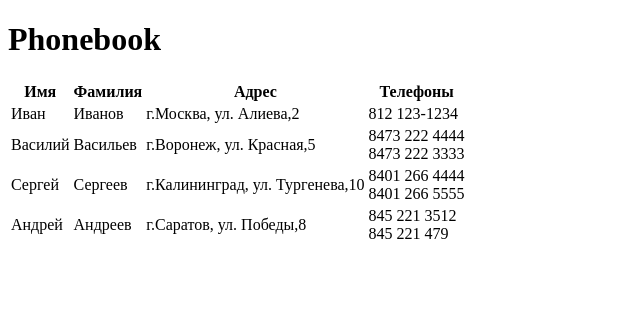
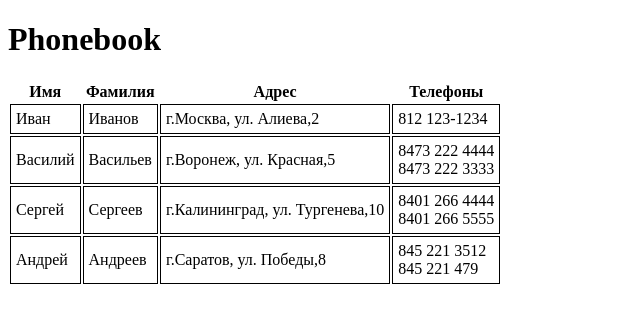
Before and after one commit to kuseal/homework, a PHP site: page /phonebook.php in a window 1280 px wide. Shown: the top 323 px of the page, without its empty margins (0-640 px from the left). Run offline with PHP 8.4, Linux system fonts and the light colour scheme.

Commit message:
Редактирование

```diff
--- a/homework4/phonebook.php
+++ b/homework4/phonebook.php
@@ -8,6 +8,12 @@
 <head>
   <meta charset="UTF-8">
   <title>Phonebook</title>
+  <style>
+    td {
+      padding: 5px; /* Поля вокруг текста */
+      border: 1px solid #000000; /* Граница вокруг ячеек */
+    }
+  </style>
 </head>
 <body>
 <h1>Phonebook</h1>
@@ -18,10 +24,8 @@
     <th>Адрес</th>
     <th>Телефоны</th>
   </tr>
-
   <?php foreach ($result as $value): ?>
     <tr>
-
       <td><?php echo $value['firstName'] ?></td>
       <td><?php echo $value['lastName'] ?></td>
       <td><?php echo $value['address'] ?></td>
@@ -32,7 +36,6 @@
       </td>
     </tr>
   <?php endforeach; ?>
-
 </table>
 </body>
 </html>
```
